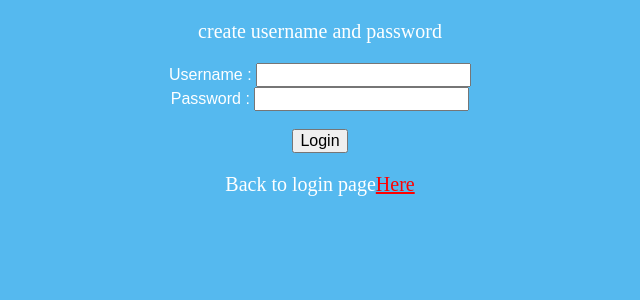
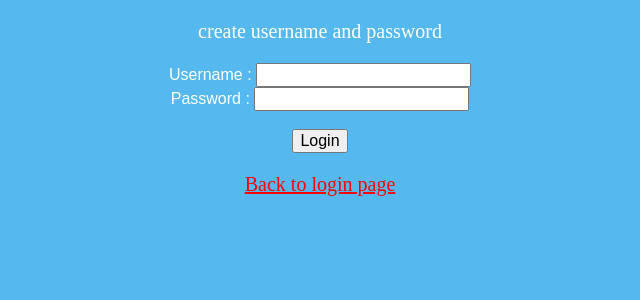
Before and after one commit to saharhaq/capstone1, a PHP site: page /capstone/lookupprofile2.php in a window 1280 px wide. Shown: the part 180-480 px from the top of the page, without its empty margins (320-960 px from the left). Run offline with PHP 8.4, Linux system fonts and the light colour scheme; data comes from the database, SQL or seed files in the repository; data that the repository does not hold is empty.

Commit message:
back to page

```diff
--- a/lookupprofile2.php
+++ b/lookupprofile2.php
@@ -71,7 +71,7 @@
 
 ?>
 
-<p>Back to login page<a href="index.html">Here</a><br /><p>
+<p><a href="index.html">Back to login page</a><br /><p>
 
 
 </body>
```
